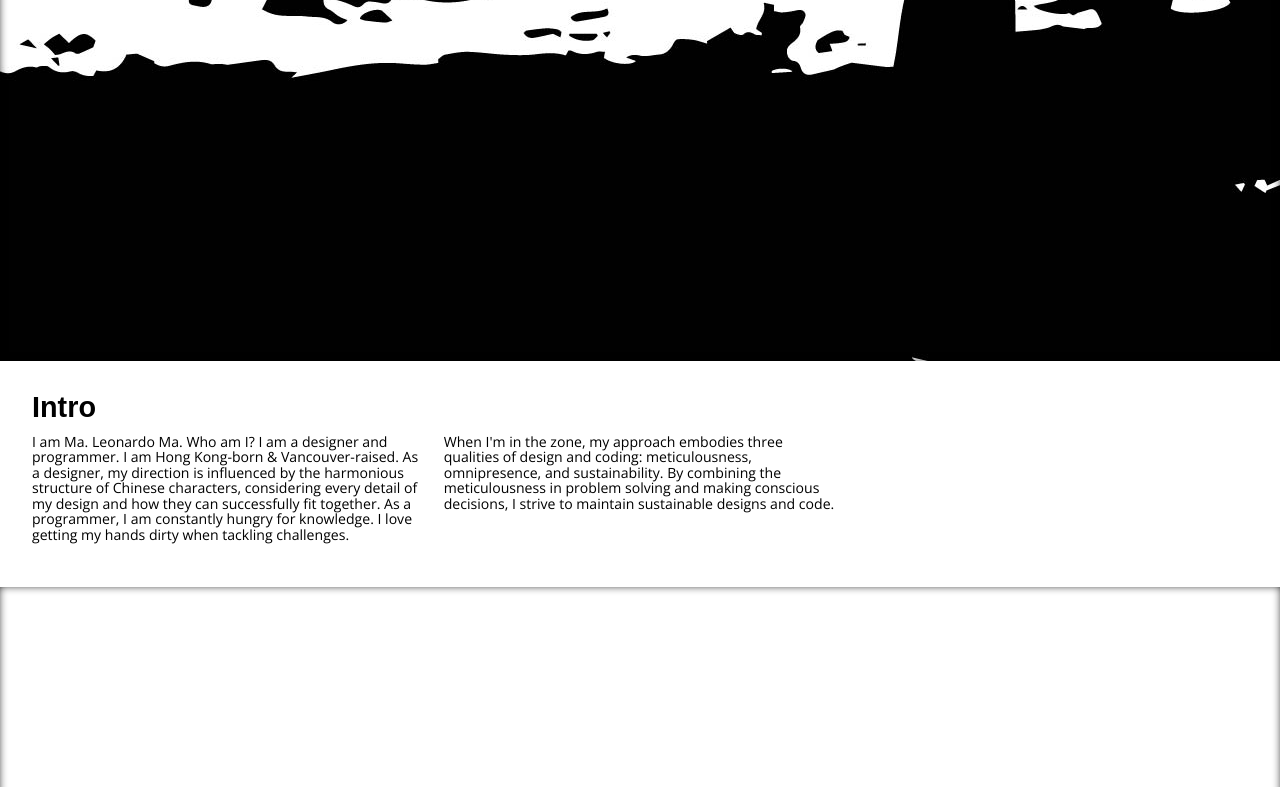
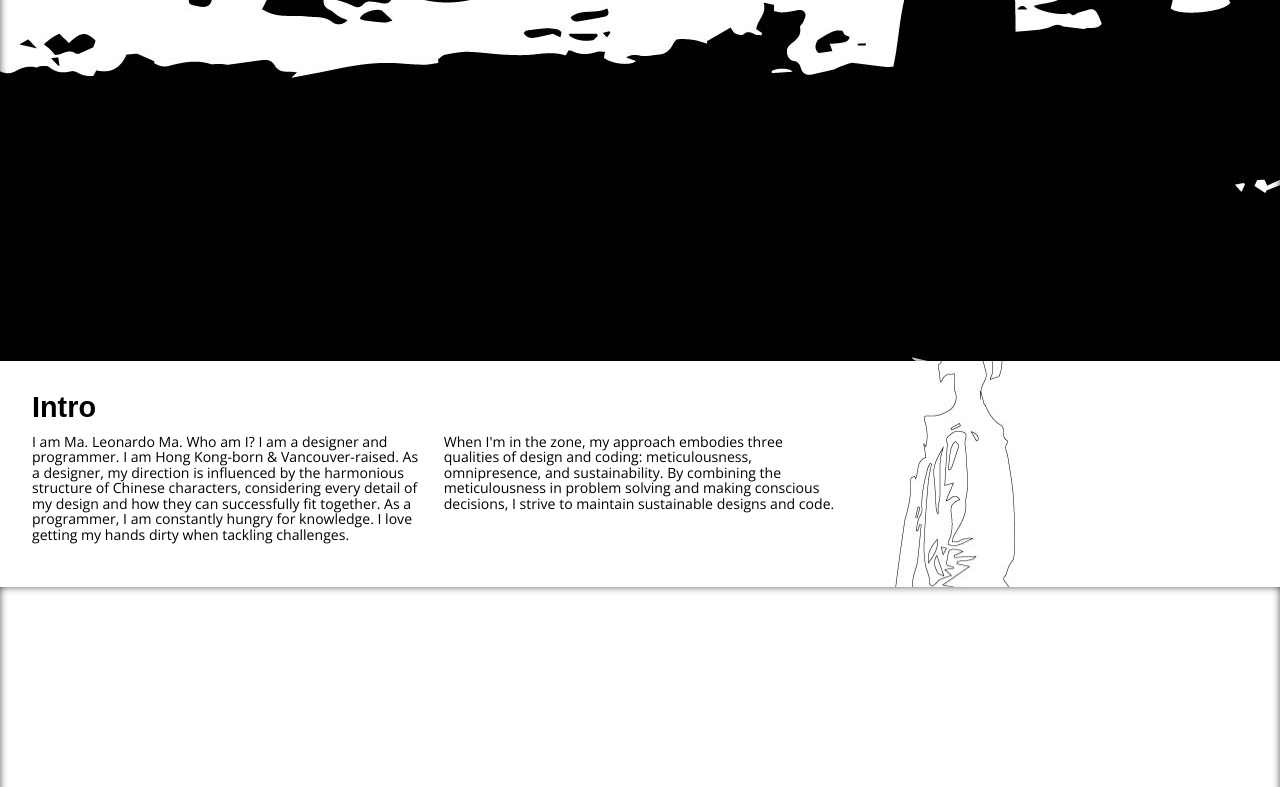
Before and after one commit to leoma3/leoma3.github.io, a plain HTML site: page index.html in a window 1280 px wide. Shown: the part 439-1226 px from the top of the page. Drawn offline with nearby package versions, Linux system fonts and the light colour scheme; a web font is replaced by a local one.

Commit message:
fix background image

```diff
--- a/css/main.scss
+++ b/css/main.scss
@@ -86,7 +86,7 @@ h4 {
 }
 
 #self-empty {
-    // @include parallax-background("../img/self-empty.jpg");
+    @include parallax-background("../img/self-empty.jpg");
     padding: 2em;
 
     @media screen and (max-width: 768px) {
```
Also changed, not shown: css/main.css, 1 other file.
